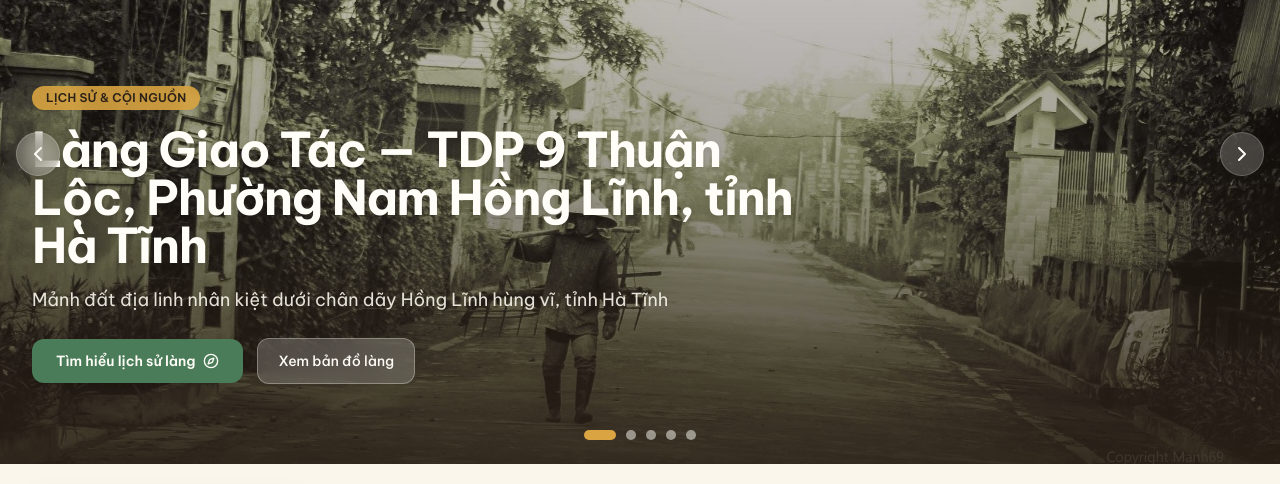
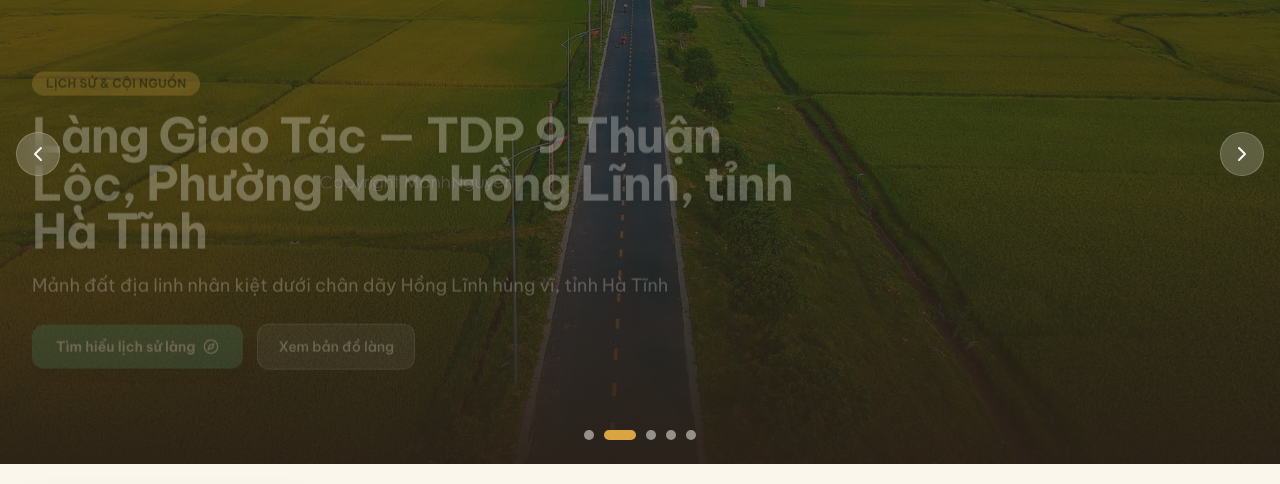
Before and after one commit to tronglong195-ops/lang-giao-tac, a React (Vite) app in the folder frontend/: page / in a window 1280 px wide. Shown: the part 241-725 px from the top of the page. Built offline with nearby package versions, Linux system fonts and the light colour scheme; no server answers.

Commit message:
feat: set hero slides to keep original village landmarks and only add two mothers and school slides

```diff
--- a/frontend/src/pages/HomePage.jsx
+++ b/frontend/src/pages/HomePage.jsx
@@ -30,7 +30,7 @@ const DEFAULT_HERO_SLIDES = [
     id: 'slide-1',
     title: 'Làng Giao Tác — TDP 9 Thuận Lộc, Phường Nam Hồng Lĩnh, tỉnh Hà Tĩnh',
     subtitle: 'Mảnh đất địa linh nhân kiệt dưới chân dãy Hồng Lĩnh hùng vĩ, tỉnh Hà Tĩnh',
-    imageUrl: '/images/slides/511172985_24099702059662767_4278271189762169126_n.jpg',
+    imageUrl: '/images/village/484215892_9601885749870972_6761004858315934829_n.jpg',
     link: '/lich-su',
     linkText: 'Tìm hiểu lịch sử làng',
     tag: 'Lịch sử & Cội nguồn',
@@ -39,37 +39,37 @@ const DEFAULT_HERO_SLIDES = [
     id: 'slide-2',
     title: 'Giữ Gìn Bản Sắc Văn Hóa & Cội Nguồn 8 Dòng Họ',
     subtitle: 'Nơi kết nối các thế hệ con em Giao Tác — TDP 9 Thuận Lộc từ khắp mọi miền',
-    imageUrl: '/images/slides/510951373_24089617560671217_3796393457457589971_n.jpg',
+    imageUrl: '/images/village/476468343_1020712713424436_7762543762157463751_n.jpg',
     link: '/gia-pha',
     linkText: 'Tra cứu gia phả 8 dòng họ',
     tag: 'Phả hệ số',
   },
   {
     id: 'slide-3',
-    title: 'Tổ Dân Phố 9 Thuận Lộc Ngày Càng Khởi Sắc & Đổi Thay',
-    subtitle: 'Đường hoa rực rỡ, nông thôn mới kiểu mẫu và đô thị văn minh',
-    imageUrl: '/images/slides/512743796_24094666106833029_6389885907881319181_n.jpg',
+    title: 'Nghĩa Tình Làng Xóm & Ký Ức Quê Mẹ Thân Thương',
+    subtitle: 'Hình bóng những người mẹ, người bà tảo tần gánh gồng nuôi con khôn lớn',
+    imageUrl: '/images/slides/510549257_24089605820672391_5370825757036481783_n.jpg',
     link: '/bai-viet',
-    linkText: 'Đọc bài viết cộng đồng',
-    tag: 'Đổi thay quê hương',
+    linkText: 'Đọc bài viết quê hương',
+    tag: 'Tình làng nghĩa xóm',
   },
   {
     id: 'slide-4',
-    title: 'Chung Tay Xây Dựng Quỹ Quê Hương & Khuyến Học',
-    subtitle: 'Ủng hộ tài năng trẻ quê nhà minh bạch 100% qua mã VietQR',
-    imageUrl: '/images/slides/511517556_24084686424497664_1047762682259530364_n.jpg',
+    title: 'Mái Trường Quê Hương & Truyền Thống Hiếu Học',
+    subtitle: 'Tiếp sức cho các thế hệ học sinh Làng Giao Tác vươn xa dựng xây đất nước',
+    imageUrl: '/images/slides/511005646_24100312999601673_1414372149750585342_n.jpg',
     link: '/quy-que-huong',
-    linkText: 'Xem quỹ khuyến học',
-    tag: 'Quỹ quê hương',
+    linkText: 'Quỹ khuyến học quê hương',
+    tag: 'Khuyến học khuyến tài',
   },
   {
     id: 'slide-5',
-    title: 'Trải Nghiệm Toàn Cảnh Làng Giao Tác Qua Tour 360° VR',
-    subtitle: 'Dành tặng những người con xa quê ngắm nhìn mái đình rêu phong và giếng nước ngọt lành',
-    imageUrl: '/images/slides/512670991_24083940757905564_6375359891226265532_n.jpg',
-    link: '/tham-quan-360',
-    linkText: 'Khám phá Tour 360°',
-    tag: 'Thực tế ảo 360°',
+    title: 'Tổ Dân Phố 9 Thuận Lộc Ngày Càng Đổi Thay',
+    subtitle: 'Đường hoa rực rỡ, nông thôn mới kiểu mẫu và đô thị văn minh',
+    imageUrl: '/images/village/476776564_1020712773424430_8938770403532008026_n.jpg',
+    link: '/dong-huong',
+    linkText: 'Danh bạ đồng hương',
+    tag: 'Đổi thay quê hương',
   },
 ];
 
```
Also changed, not shown: 1 other file (tests, documents, lock files or other folders).
